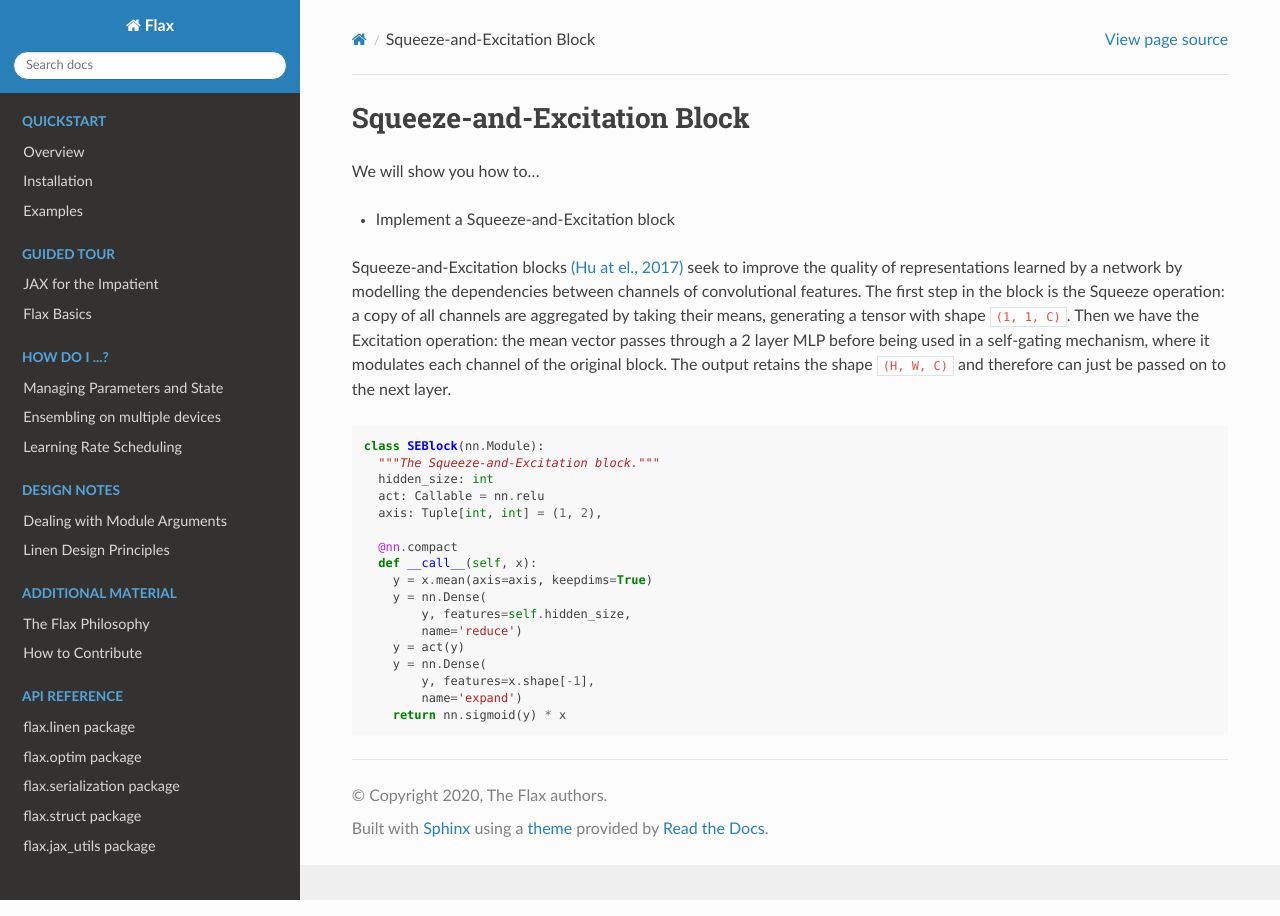
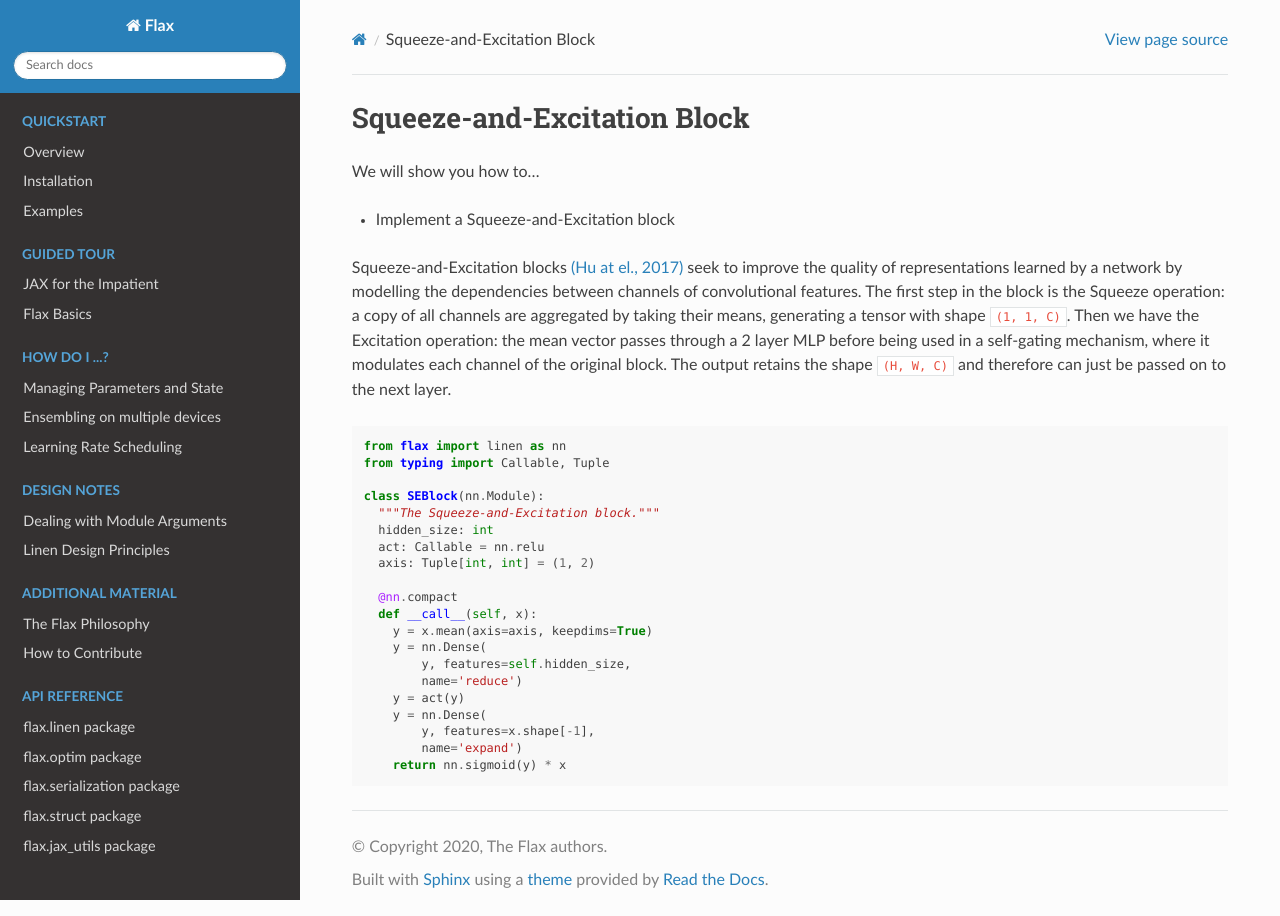
Before and after one commit to bortkomencw/flax, a Sphinx documentation site: the page built from docs/howtos/squeeze_and_excite.rst, in a window 1280 px wide. Built offline with Sphinx 7.4.7 and the Read the Docs theme 2.0.0, drawn with Linux system fonts in a browser that asks for light colours.

Commit message:
remove vscode settings and fix tests

```diff
--- a/docs/howtos/squeeze_and_excite.rst
+++ b/docs/howtos/squeeze_and_excite.rst
@@ -14,11 +14,14 @@ The output retains the shape ``(H, W, C)`` and therefore can just be passed on t
 
 .. testcode::
 
+  from flax import linen as nn
+  from typing import Callable, Tuple
+
   class SEBlock(nn.Module):
     """The Squeeze-and-Excitation block."""
     hidden_size: int
     act: Callable = nn.relu
-    axis: Tuple[int, int] = (1, 2),
+    axis: Tuple[int, int] = (1, 2)
 
     @nn.compact
     def __call__(self, x):
```
